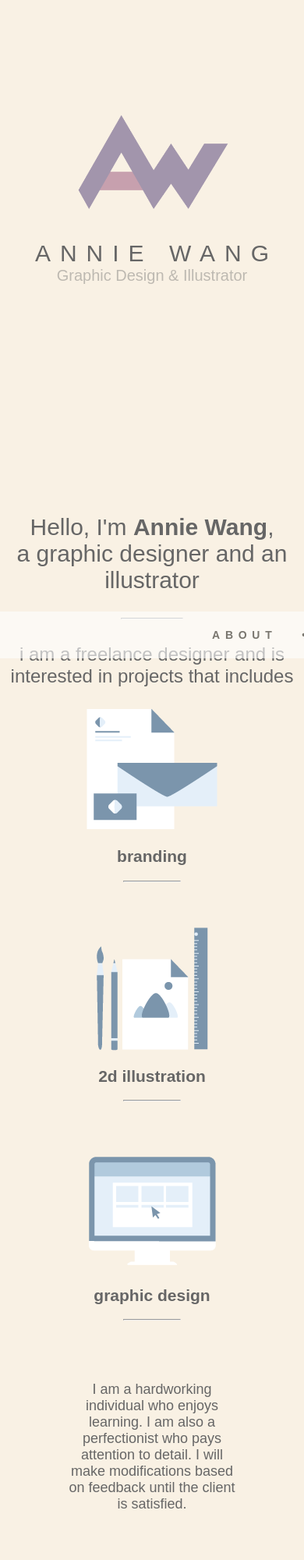
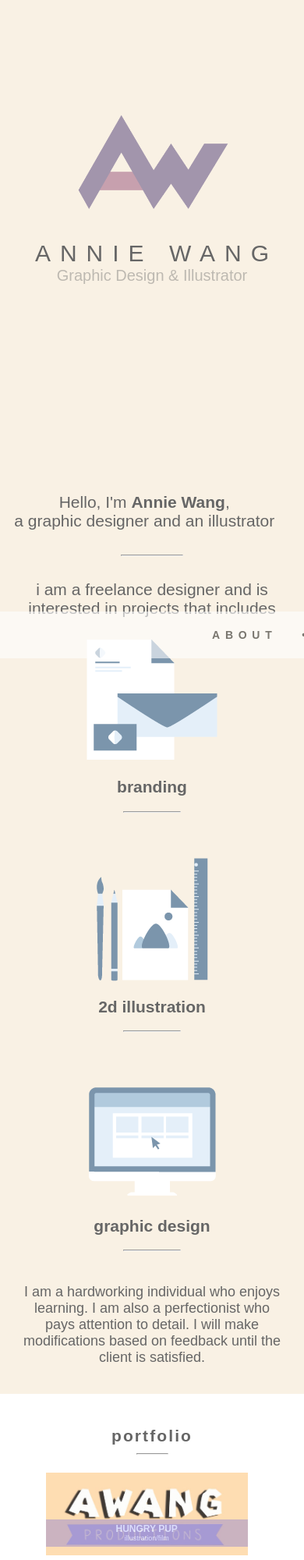
Before and after one commit to Panda-Pi/P04-Portfolio, a plain HTML site: page index.html in a window 390 px wide. Shown: the top 2000 px of the page at 78% size. Drawn offline with Linux system fonts and the light colour scheme; a web font is replaced by a local one.

Commit message:
mobile (nav not done)

```diff
--- a/css/projects.css
+++ b/css/projects.css
@@ -153,3 +153,46 @@
             .contact p {
                 margin-top: 1.5em;
             }
+
+@media (max-width: 40em) {
+
+            header {
+                padding: 1em 0;
+            }
+
+            .logo {
+                width: 30%;
+            }
+
+            .project h2{
+                font-size: 21px;
+            }
+
+            hr {
+                width: 15%;
+            }
+
+            .project p {
+                margin-top: 2em;
+                margin-bottom: 1em;
+            }
+
+            .item{
+                width: 100%;
+                margin-top: 4em;
+            }
+
+            .item p {
+                width: 95%;
+                font-size: 12px;
+            }
+
+            .item img {
+                width: 85%;
+                margin-top: 0;
+            }
+
+            iframe {
+                width: 95%;
+            }
+}
--- a/css/scrollnavi.css
+++ b/css/scrollnavi.css
@@ -18,7 +18,7 @@
                 color: #CCB3C0;
                 position: absolute;
                 text-align: center;
-                z-index: 10;
+                z-index: 10000;
 /*                top:550px;
                 left: 0px;*/
             }
@@ -219,9 +219,25 @@
                 overflow: auto;
             }
 
+            .portfolio {
+                font-family: 'Carrois Gothic SC', sans-serif;
+                font-size: 21px;
+                font-weight: 600;
+                letter-spacing: 0.1em;
+                color: #666666;
+                margin-top: 0;
+                visibility: hidden;
+            }
+
+            .portfolio hr {
+                margin: 0;
+                width: 10%;
+                visibility: hidden;
+            }
+
             .animsition {
                 margin-left: 7em;
-                margin-top: 3em;
+                margin-top: 1.5em;
                 margin-bottom: 3em;
             }
 
@@ -365,24 +381,6 @@
                 position: relative;
             }
 
-            /*.top a {
-                border-bottom: none;
-            }
-
-            .top a:hover {
-                opacity: 0.7;
-            }
-
-            .top img {
-                margin-bottom: 2em;
-            }*/
-
-/*            .item a:hover {
-                display: block;
-                border-bottom: none;
-                padding-bottom: 0;
-            }
-*/
             #contact{
 /*                line-height: 700px;*/
                 background: #f9f1e4;
@@ -430,52 +428,42 @@
 
 @media (max-width: 40em) {
 
-           /* #nav{
-                width: 100%;
-                line-height: 60px;
-                height: auto;
-                background-color: rgba(255,255,255,0.60);
-                font-size: 14px;
-                font-weight: 700;
-                color: #CCB3C0;
-                position: absolute;
-                text-align: center;
-                z-index: 10;
-
-            }
-            a{
-                width: auto;
+            .logo {
+                width: 50%;
             }
 
-            .dot {
-                visibility: hidden;
-            }
-
-            ul{
-                height: auto;
-            }
-
-            li{
-                padding-left: auto;
-                padding-right: auto;
-                display: block;
-                height: auto;
-            }
-
-            .container{
-                margin: 0 auto;
-            }*/
-
-            .logo {
-                width: 50%;
+            .aboutMe {
+                width: 95%;
+                font-size: 21px;
             }
 
             hr {
                 width: 20%;
             }
 
+            .interest {
+                width: 85%;
+                font-size: 21px;
+            }
+
             .interestLogos {
                 width: 100%;
+            }
+
+            .details {
+                margin-top: 0.5em;
+                margin-bottom: 2em;
+                width: 85%;
+            }
+
+            .portfolio {
+                visibility: visible;
+                margin-top: 2em;
+            }
+
+            .portfolio hr {
+                visibility: visible;
+                margin: 0.5em auto;
             }
 
             .animsition {
@@ -549,13 +537,17 @@
                 opacity: 0;
             }
 
+            .contactmsg{
+                font-size: 21px;
+            }
+
             .socialmedia {
                 margin-bottom: 10em;
             }
 
             #HireMe {
                 width: 35%;
-                margin-top: 147.5em;
+                margin-top: 141.3em;
                 margin-left: 5em;
                 display: block;
             }
--- a/index.html
+++ b/index.html
@@ -77,6 +77,10 @@
         </div>
 
         <div id="works">
+            <h2 class="portfolio">
+                portfolio
+            <hr>
+            </h2>
             <div class="animsition">
             <div class="column1">
                 <div class="sbox1">
@@ -154,92 +158,6 @@
             </div>
             </div>
         </div>
-            <!-- <section class="flexslider">
-                <div class="preArrow">
-                    <a class="previous disabled" href="#">
-                        <img src="img/previous.png" alt="previous"/>
-                    </a>
-                    </div>
-                <div class="nextArrow">
-                    <a class="next" href="#">
-                        <img src="img/next.png" alt="next"/>
-                    </a>
-                </div>
-
-                <ul class="slides">
-                <li>
-                <div class="item">
-                <div class="project">
-                    <h2>little red riding hood</h2>
-                    <hr width="5%">
-                    <p> Little Red Riding Hood is an <strong>interactive narrative</strong> with four different endings. The illustrations were created in Adobe Illustrator.</p>
-                </div>
-                    <img src="img/lilred.png" alt="Little Red Riding Hood" />
-                </div>
-                </li>
-                <li>
-                <div class="item">
-                <div class="project">
-                    <h2>origami</h2>
-                    <hr width="5%">
-                    <p>There are four different oragamis to learn. I created the illustrations on Adobe Illustrator. It shows every step and some tips on to how to make the origami one chooses.</p>
-                </div>
-                    <img src="img/origami1.jpg" alt="Origami" />
-                    <img src="img/origami2.jpg" alt="Origami" />
-                    <img src="img/origami3.jpg" alt="Origami" />
-                </div>
-                </li>
-                <li>
-                <div class="item">
-                <div class="project">
-                    <h2>shattered</h2>
-                    <hr width="5%">
-                    <p>Shattered is a hanging sculpture that gives the perception of shattering glass when moving to discourage users from wasting energy in the building.</p>
-                </div>
-                    <img src="img/Shattered1.jpg" alt="Shattered" />
-                    <img src="img/Shattered2.jpg" alt="Shattered" />
-                </div>
-                </li>
-                <li>
-                <div class="item">
-                <div class="project">
-                    <h2>pearl castle promo</h2>
-                    <hr width="5%">
-                    <p>I created a promotion poster for a restaurant called Pearl Castle celebrating their 2 year anniversary.</p>
-                </div>
-                    <img src="img/PC_Promotion.jpg" alt="Shattered" />
-                </div>
-                </li>
-                </ul>
-            </section>
-        </div>
-            <div class="top">
-                <a href="#works">
-                    <img src="img/top.png" alt="Top">
-                </a>
-            </div> -->
-
-            <!-- <div class="item">
-                <a href="http://www.sfu.ca/~yyw9/IAT334/Little%20Red%20Riding%20Hood/">
-                <img src="img/lilred.png" width="290" height="300" alt="Little Red Riding Hood"></a>
-            <div class="title">
-                <h2>little red riding hood</h2>
-                <hr width="20%">
-                <p> Little Red Riding Hood is an <strong>interactive narrative</strong> with four different endings. The illustrations were created in Adobe Illustrator.</p>
-            </div>
-
-            </div>
-
-            <div class="item">
-                <a href="http://www.sfu.ca/~yyw9/IAT334/Origami/Home.html">
-                <img src="img/origami.png" width="270" height="300" alt="Origami"></a>
-            <div class="title">
-                <h2>origami</h2>
-                <hr width="20%">
-                <p>There are four different oragamis to learn. I created the illustrations on Adobe Illustrator. It shows every step and some tips to how to make the origami one chooses.</p>
-            </div>
-            </div> -->
-
         </div>
 
         <div id="contact">
```
